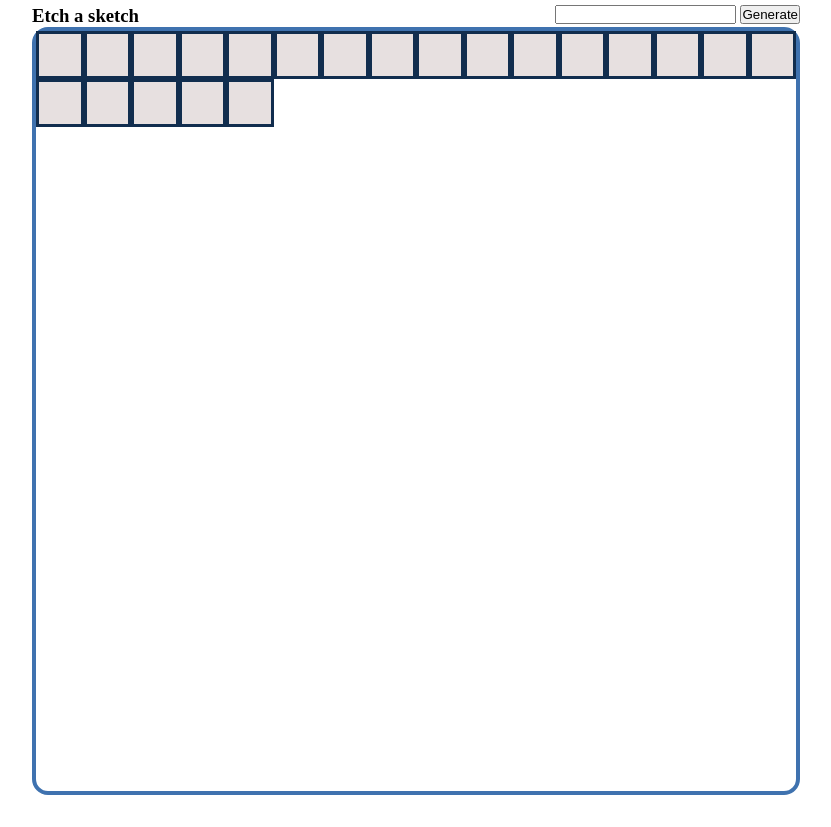
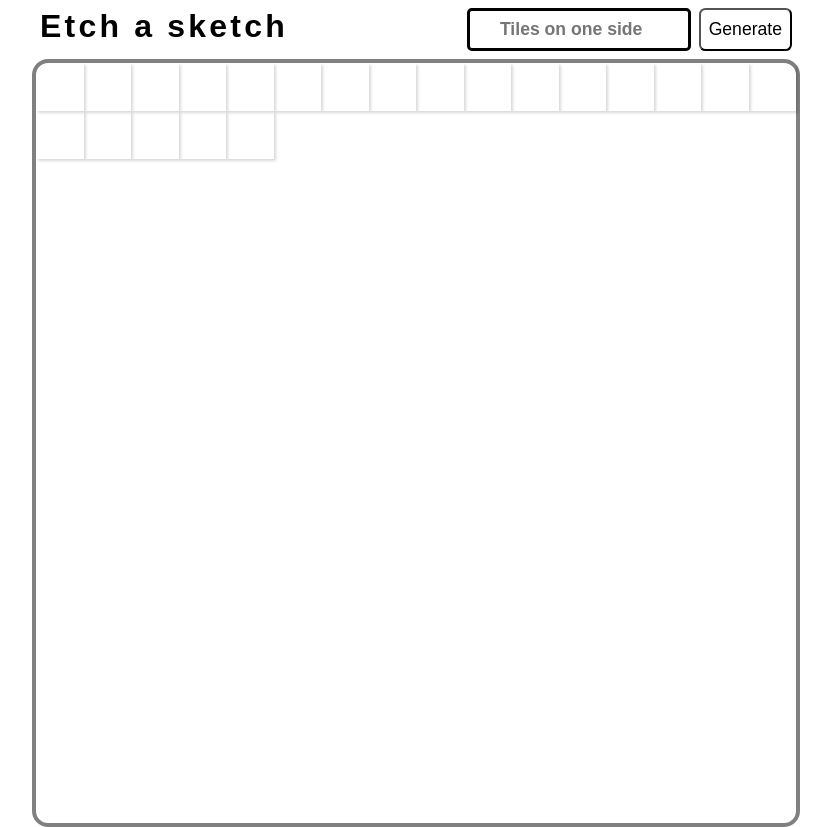
Before and after one commit to ThirstyMango/odin-etch_a_sketch, a plain HTML site: page index.html in a window 1280 px wide. Shown: the whole page, without its empty margins (224-1055 px from the left). Before the commit the page ends 800 px from the top, so only its background shows below. Drawn offline with Linux system fonts and the light colour scheme; a web font is replaced by a local one.

Commit message:
Finish design of UI and HTML structure

```diff
--- a/index.html
+++ b/index.html
@@ -6,13 +6,23 @@
     <title>Etch a sketch</title>
     <link rel="stylesheet" href="./style.css" />
     <script defer src="./main.js"></script>
+    <link rel="preconnect" href="https://fonts.googleapis.com" />
+    <link rel="preconnect" href="https://fonts.gstatic.com" crossorigin />
+    <link
+      href="https://fonts.googleapis.com/css2?family=BBH+Sans+Hegarty&display=swap"
+      rel="stylesheet"
+    />
   </head>
   <body>
     <div class="app">
       <div class="app__header header">
-        <h3 class="header__info">Etch a sketch</h3>
+        <h1 class="header__info">Etch a sketch</h1>
         <div class="header__inputs">
-          <input type="number" class="header__text-input" />
+          <input
+            type="number"
+            class="header__text-input"
+            placeholder="Tiles on one side"
+          />
           <button class="header__button">Generate</button>
         </div>
       </div>
--- a/style.css
+++ b/style.css
@@ -1,6 +1,7 @@
 :root {
   font-size: 16px;
-
+  font-family: "BBH Sans Hegarty", sans-serif;
+  font-weight: 400;
   /* Variables */
   --light: rgb(249, 247, 247);
   --light-grey: rgb(231, 224, 224);
@@ -43,6 +44,44 @@ body {
 .header {
   display: flex;
   justify-content: space-between;
+  padding: var(--space-small);
+}
+
+.header__info {
+  letter-spacing: 0.2rem;
+}
+
+.header__inputs {
+  display: flex;
+  gap: var(--space-small);
+  align-items: stretch;
+}
+
+.header__button {
+  background-color: white;
+  padding: var(--space-small);
+  border-radius: 0.4rem;
+  font-family: "BBH Sans Hegarty", sans-serif;
+  font-size: 1.1rem;
+  cursor: pointer;
+  transition: color 200ms ease-in-out;
+}
+
+.header__text-input {
+  padding: var(--space-small);
+  border: 0.2rem solid black;
+  border-radius: 0.3rem;
+  text-align: center;
+  font-weight: 700;
+  font-size: 1.1rem;
+  display: inline-block;
+  min-width: 5rem;
+  max-width: 14rem;
+}
+
+.header__button:hover {
+  background-color: black;
+  color: white;
 }
 
 .container {
@@ -51,7 +90,7 @@ body {
   display: flex;
   flex-wrap: wrap;
   align-content: start;
-  border: 0.3rem solid var(--blue);
+  border: 0.3rem solid gray;
   border-radius: 1rem;
 }
 
@@ -59,6 +98,5 @@ body {
   flex: 0 0 6.25%;
   width: 3rem;
   height: 3rem;
-  background-color: var(--light-grey);
-  border: 0.2rem solid var(--dark-blue);
+  box-shadow: rgba(0, 0, 0, 0.15) 1.95px 1.95px 2.6px;
 }
```
